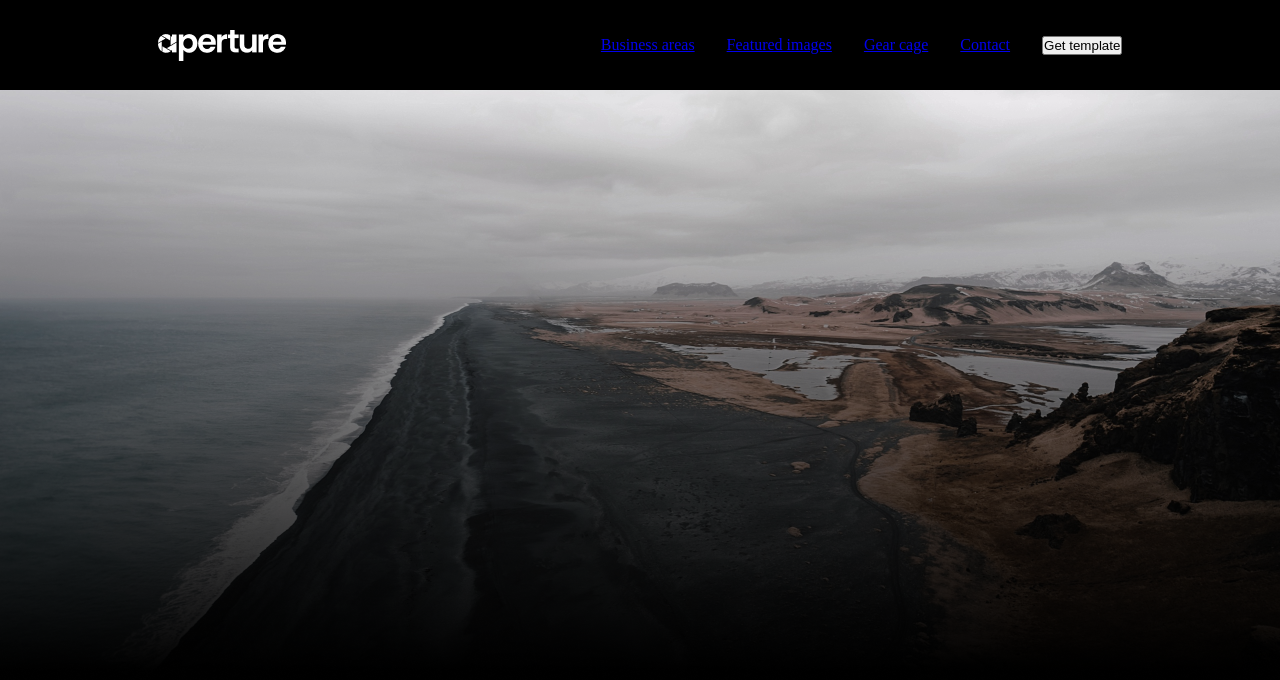
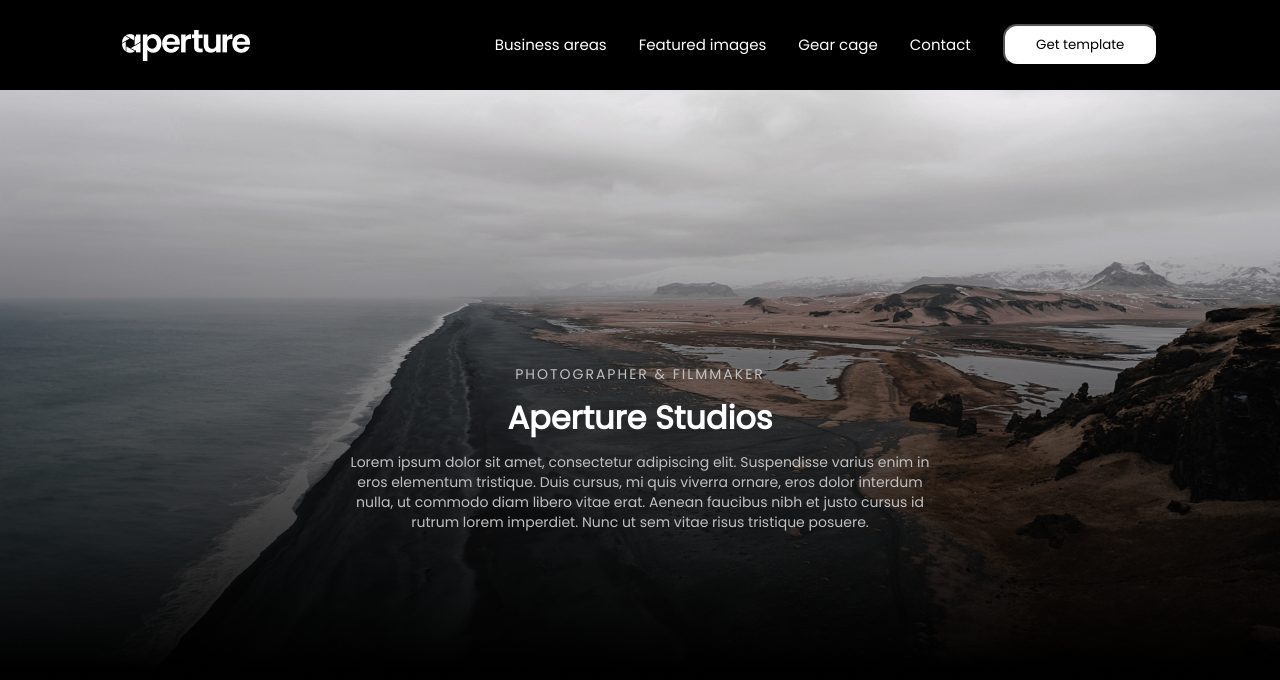
Before and after one commit to unetka/aperture, a plain HTML site: page index.html in a window 1280 px wide. Drawn offline with Linux system fonts and the light colour scheme.

Commit message:
Add files via upload

```diff
--- a/index.html
+++ b/index.html
@@ -6,6 +6,12 @@
     <meta name="viewport" content="width=device-width, initial-scale=1.0">
     <title>Home</title>
     <link rel="stylesheet" href="style.css">
+
+    <!-- Fonts -->
+        <link rel="preconnect" href="https://fonts.googleapis.com">
+        <link rel="preconnect" href="https://fonts.gstatic.com" crossorigin>
+        <link href="https://fonts.googleapis.com/css2?family=Poppins&display=swap" rel="stylesheet">
+
 </head>
 <body>
     <div class="wrapper">
@@ -19,11 +25,16 @@
                     <a href="#">Featured images</a>
                     <a href="#">Gear cage</a>
                     <a href="#">Contact</a>
-                    <button href="#">Get template</button>
+                    <button href="#" class="link-button">Get template</button>
                 </div>
             </div>
             <div class="header-main">
+                <div class="header-main_text">
+                    <p class="hm_text-first">Photographer & Filmmaker</p>
+                    <h1 class="hm_text-h1">Aperture Studios</h1>
+                    <p class="hm_text-last">Lorem ipsum dolor sit amet, consectetur adipiscing elit. Suspendisse varius enim in<br> eros elementum tristique. Duis cursus, mi quis viverra ornare, eros dolor interdum<br> nulla, ut commodo diam libero vitae erat. Aenean faucibus nibh et justo cursus id<br> rutrum lorem imperdiet. Nunc ut sem vitae risus tristique posuere.</p>
 
+                </div>
             </div>
         </header>
     </div>
--- a/style.css
+++ b/style.css
@@ -5,6 +5,7 @@ body{
 *{
     padding: 0;
     margin: 0;
+    font-family: Poppins;
 }
 
 header{
@@ -30,13 +31,65 @@ header{
 .link{
     display: flex;
     gap: 32px;
+    font-family: Poppins;
+    font-style: normal;
+    font-weight: 400;
+    font-size: 15px;
+    line-height: 20px;
+    align-items: center;
+}
+
+.link-button{
+    width: 155px;
+    height: 42px;
+    background: #FFFFFF;
+    border-radius: 14px;
+}
+
+a{
+    text-decoration: none;
+    color: white;
+    font-family: Poppins;
 }
 
 .header-main{
     width: 100%;
-    min-height: 716px;
+    height: 716px;
+    display: flex;
     background-image: url(img/header-bg.png);
     background-position: center;
     background-repeat: no-repeat;
     background-size: cover;
+    justify-content: center
 }
+
+.header-main_text{
+    gap: 10px;
+    color: white;
+    display: flex;
+    text-align: center;
+    align-items: center;
+    justify-content: center;
+    flex-direction: column;
+}
+
+.hm_text-first{
+    color: #C0C0C0;
+    font-family: 'Poppins';
+    font-style: normal;
+    font-weight: 400;
+    font-size: 14px;
+    line-height: 20px;
+    text-align: center;
+    letter-spacing: 2px;
+    text-transform: uppercase;
+}
+
+.hm_text-last{
+    color: #C0C0C0;
+    font-family: 'Poppins';
+    font-style: normal;
+    font-weight: 400;
+    font-size: 14px;
+    line-height: 20px;
+}
```
